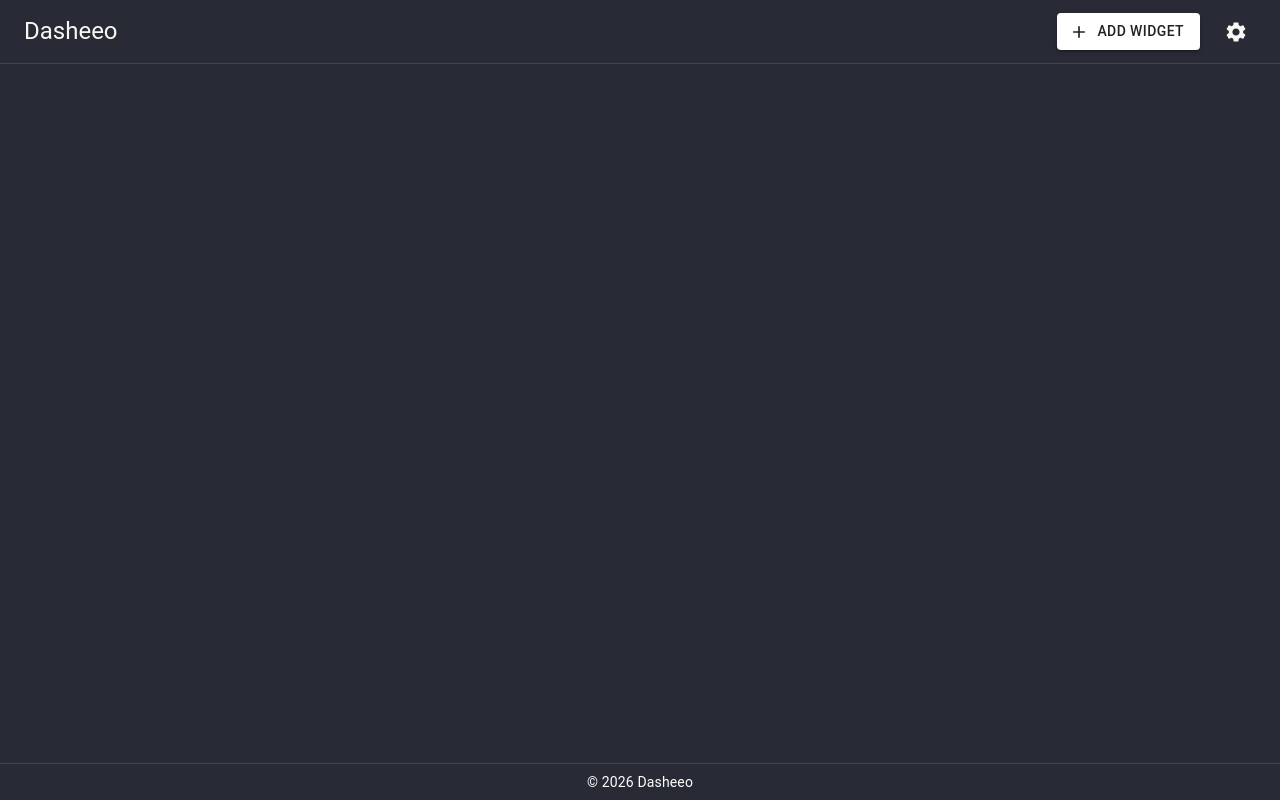
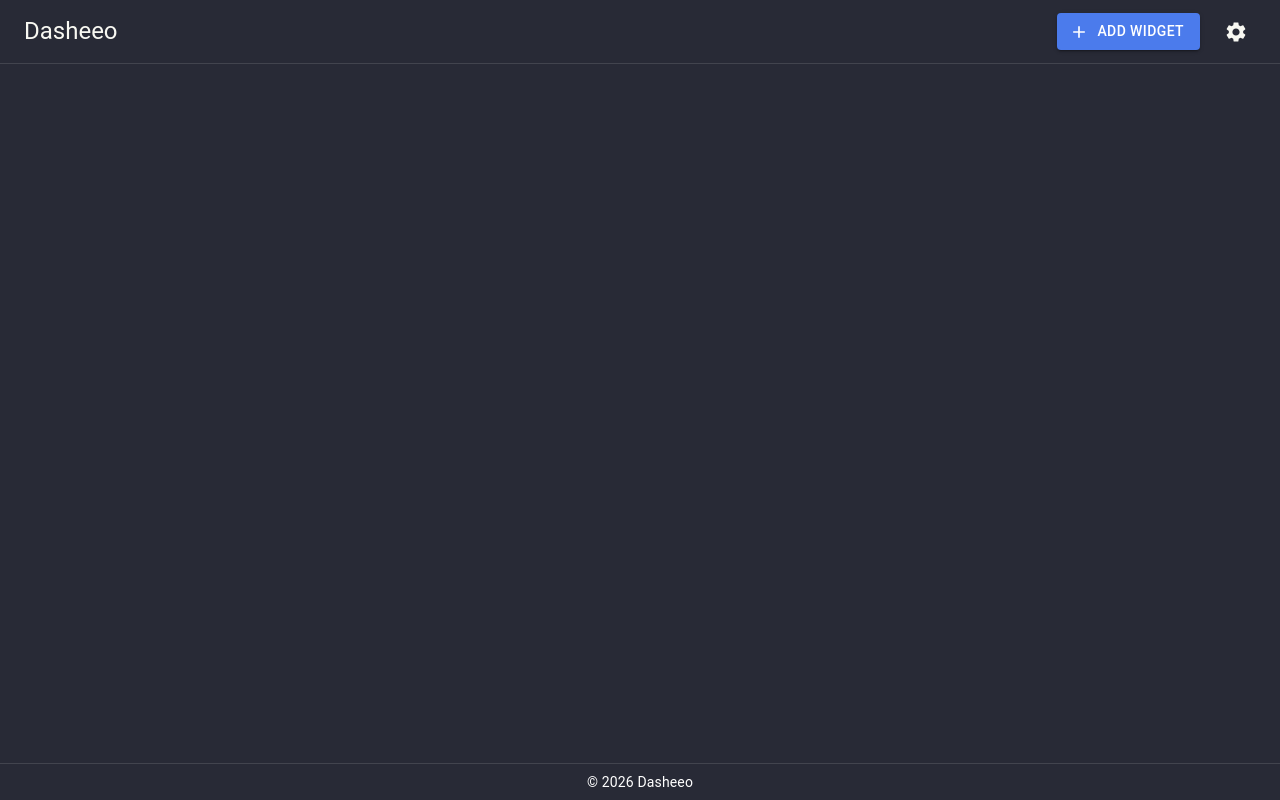
Before and after one commit to glenc93/dasheeo, a Next.js app: page / in a window 1280 px wide. Built offline with nearby package versions, Linux system fonts and the light colour scheme.

Commit message:
updated theme colours again

```diff
--- a/src/components/Footer.tsx
+++ b/src/components/Footer.tsx
@@ -16,7 +16,7 @@ export function Footer() {
         textAlign: 'center',
       }}
     >
-      <Typography variant="body2" color="primary.main">
+      <Typography variant="body2" color="#ffffff">
         © {new Date().getFullYear()} Dasheeo
       </Typography>
     </Box>
--- a/src/theme/theme.ts
+++ b/src/theme/theme.ts
@@ -4,7 +4,7 @@ export const lightTheme = createTheme({
   palette: {
     mode: 'light',
     primary: {
-      main: '#1976d2',
+      main: '#4b7bec',
       contrastText: '#ffffff',
     },
     secondary: {
@@ -19,7 +19,7 @@ export const lightTheme = createTheme({
             color: 'rgba(0, 0, 0, 0.6)',
           },
           '& .MuiInputLabel-root.Mui-focused': {
-            color: '#1976d2',
+            color: '#4b7bec',
           },
           '& .MuiFormHelperText-root': {
             color: 'rgba(0, 0, 0, 0.6)',
@@ -41,7 +41,8 @@ export const darkTheme = createTheme({
   palette: {
     mode: 'dark',
     primary: {
-      main: '#ffffff',
+      main: '#4b7bec',
+      contrastText: '#ffffff',
     },
     secondary: {
       main: '#ffffff',
```
